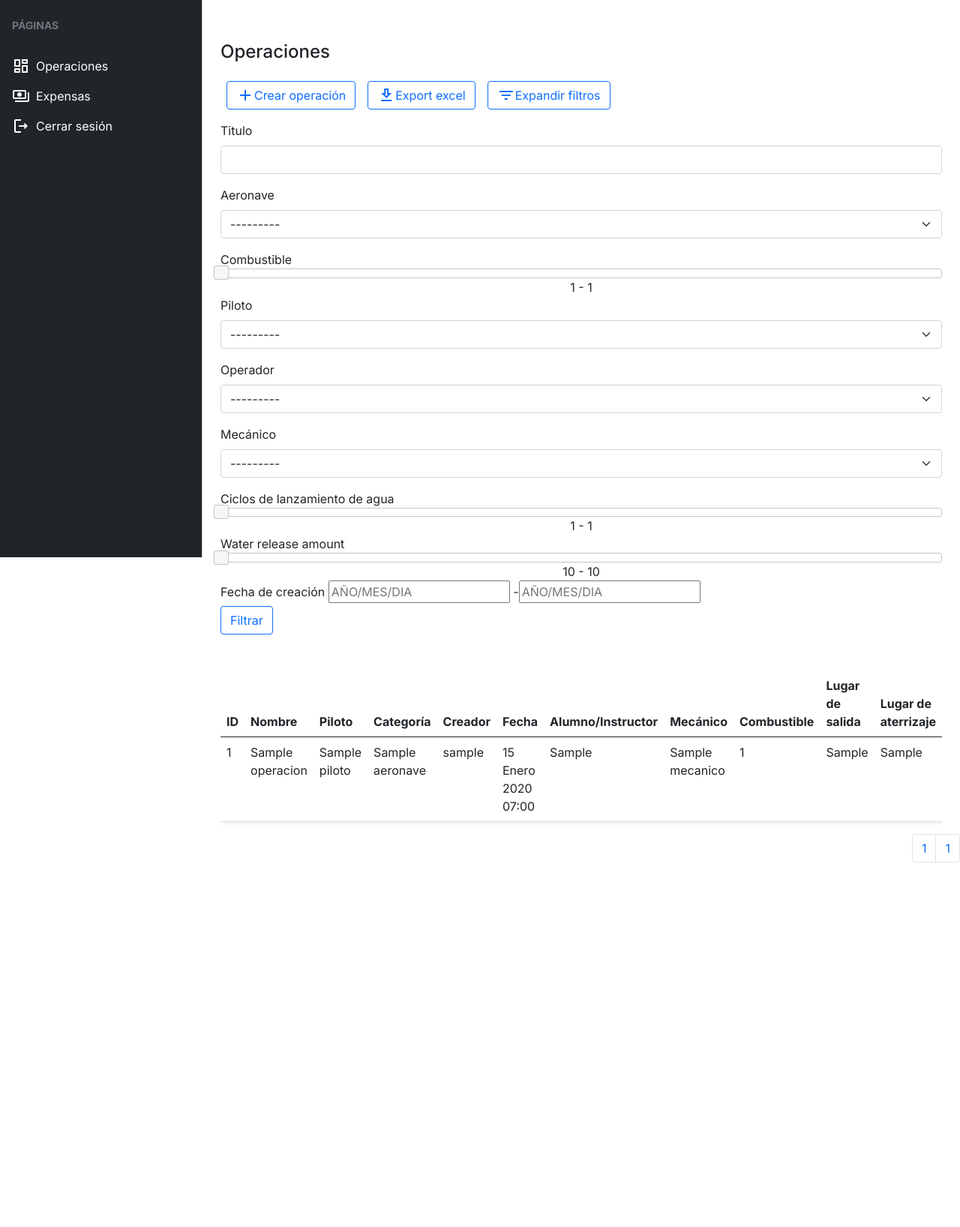
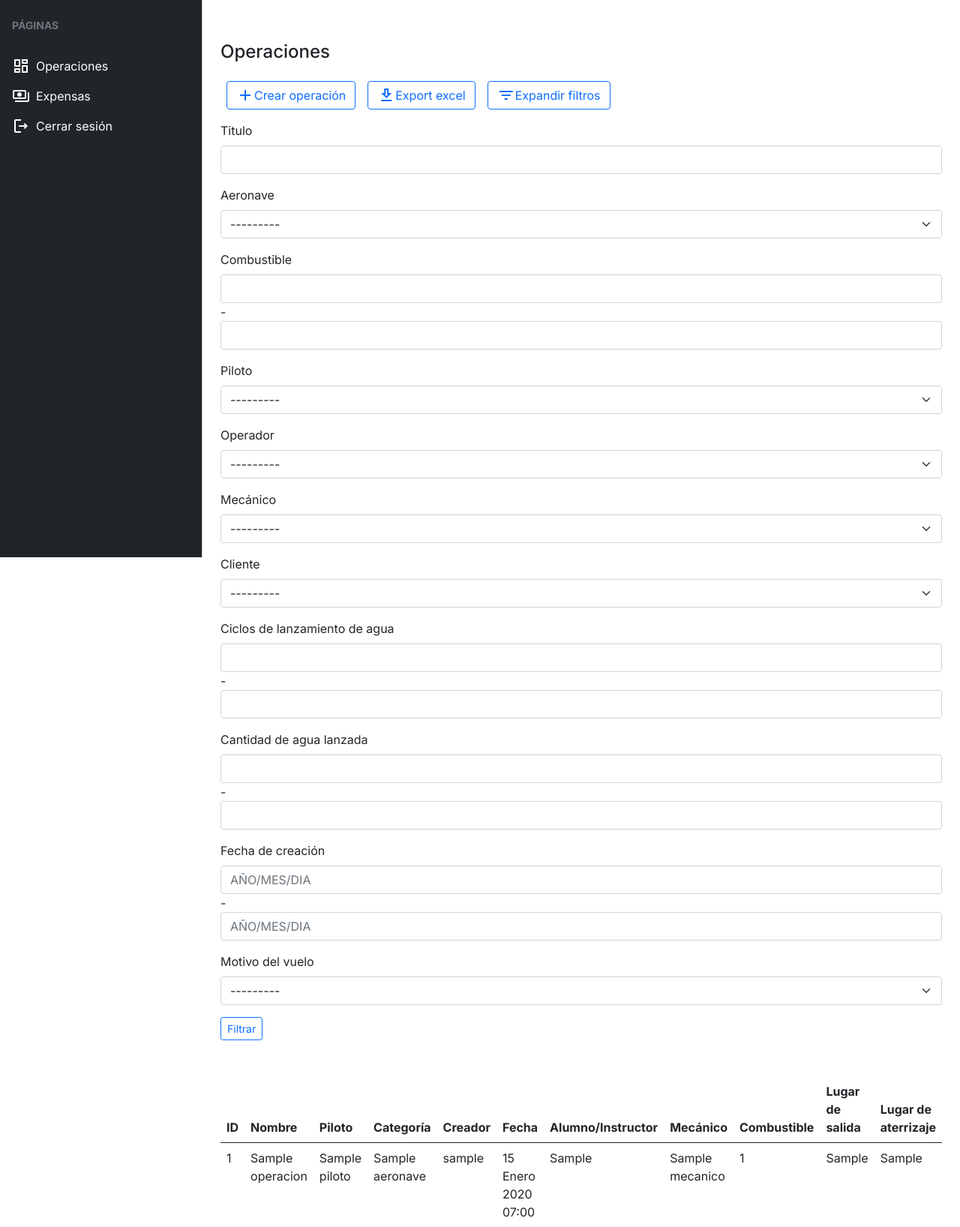
Before and after one commit to Augustorresfx/gastos-django, a Django app: page /gastos/ in a window 1280 px wide, after a click that opens the changed part. Shown: the part 57-1693 px from the top of the page at 75% size. Before the commit the page ends 1207 px from the top, so only its background shows below. Run offline with Django 4.2, Linux system fonts and the light colour scheme; a user stored in the database is signed in; tables that the repository leaves empty hold one stand-in row (values such as "Sample post"); some libraries are stand-ins or nearby versions.

Commit message:
changed-range-slider-not-working

```diff
--- a/clients/custom_filter.py
+++ /dev/null
@@ -1,24 +0,0 @@
-from django.forms.widgets import HiddenInput
-from django_filters.widgets import RangeWidget
-
-class CustomRangeWidget(RangeWidget):
-    template_name = 'forms/widgets/range-slider.html'
-
-    def __init__(self, attrs=None):
-        widgets = (HiddenInput(), HiddenInput())
-        super(RangeWidget, self).__init__(widgets, attrs)
-
-    def get_context(self, name, value, attrs):
-        ctx = super().get_context(name, value, attrs)
-        cur_min, cur_max = value
-        if cur_min is None:
-            cur_min = ctx['widget']['attrs']['data-range_min']
-        if cur_max is None:
-            cur_max = ctx['widget']['attrs']['data-range_max']
-        ctx['widget']['attrs'].update({'data-cur_min':cur_min,
-                                        'data-cur_max':cur_max})
-        base_id = ctx['widget']['attrs']['id']
-        for swx, subwidget in enumerate(ctx['widget']['subwidgets']):
-            subwidget['attrs']['id'] = base_id + "_" + self.suffixes[swx]
-        ctx['widget']['value_text'] = "{} - {}".format(cur_min,cur_max)
-        return ctx
--- a/clients/filters.py
+++ b/clients/filters.py
@@ -1,53 +1,15 @@
 import django_filters
 from django_filters import DateFromToRangeFilter, RangeFilter
 from .models import Operacion, Gasto
-from .forms import forms, PeopleFilterFormHelper
+from .forms import forms
 from django_filters.widgets import RangeWidget
-from django_range_slider.fields import RangeSliderField
-from .custom_filter import CustomRangeWidget
-
-
-class AllRangeFilter(RangeFilter):
-    def __init__(self, *args, **kwargs):
-        super().__init__(*args, **kwargs)
-        values = [p.fuel for p in Operacion.objects.all()]
-        min_value = min(values)
-        max_value = max(values)
-        self.extra['widget'] = CustomRangeWidget(attrs={'data-range_min':min_value,'data-range_max':max_value})
-
-class WaterReleaseCyclesRange(RangeFilter):
-    def __init__(self, *args, **kwargs):
-        super().__init__(*args, **kwargs)
-        values = [p.water_release_cycles for p in Operacion.objects.all()]
-        min_value = min(values)
-        max_value = max(values)
-        self.extra['widget'] = CustomRangeWidget(attrs={'data-range_min':min_value,'data-range_max':max_value})
-
-
-
-class FuelFilter(django_filters.FilterSet):
-    fuel = AllRangeFilter()
-
-    class Meta:
-        model = Operacion
-        fields = ['fuel']
-        form = PeopleFilterFormHelper
-
-
-class WaterAmountRange(RangeFilter):
-    def __init__(self, *args, **kwargs):
-        super().__init__(*args, **kwargs)
-        values = [p.water_release_amount for p in Operacion.objects.all()]
-        min_value = min(values)
-        max_value = max(values)
-        self.extra['widget'] = CustomRangeWidget(attrs={'data-range_min':min_value,'data-range_max':max_value})
 
 
 
 class ProductFilter(django_filters.FilterSet):
-    fuel = AllRangeFilter()
-    water_release_cycles = WaterReleaseCyclesRange()
-    water_release_amount = WaterAmountRange()
+    fuel = RangeFilter()
+    water_release_cycles = RangeFilter()
+    water_release_amount = RangeFilter()
     created = DateFromToRangeFilter(widget=RangeWidget(attrs={'placeholder': 'AÑO/MES/DIA'}))
 
     def __init__(self, *args, **kwargs):
@@ -56,19 +18,21 @@ class ProductFilter(django_filters.FilterSet):
         self.filters['title'].label = 'Titulo'
         self.filters['aeronave'].label = 'Aeronave'
         self.filters['pilot'].label = 'Piloto'
+        self.filters['client'].label = 'Cliente'
         self.filters['water_release_cycles'].label = 'Ciclos de lanzamiento de agua'
+        self.filters['water_release_amount'].label = 'Cantidad de agua lanzada'
         self.filters['operator'].label = 'Operador'
         self.filters['created'].label = 'Fecha de creación'
         self.filters['mechanic'].label = 'Mecánico'
+        self.filters['reason_of_flight'].label = 'Motivo del vuelo'
 
 
 
     class Meta:
         model = Operacion
 
-        fields = [ 'title', 'aeronave', 'fuel', 'pilot', 'operator', 'mechanic', 'water_release_cycles', 'water_release_amount', 'created'
+        fields = [ 'title', 'aeronave', 'fuel', 'pilot', 'operator', 'mechanic', 'client', 'water_release_cycles', 'water_release_amount', 'created', 'reason_of_flight'
                   ]
-        form = PeopleFilterFormHelper
         widgets = {
 
             'pilot': forms.Select(attrs={
@@ -80,7 +44,13 @@ class ProductFilter(django_filters.FilterSet):
             'aeronave': forms.Select(attrs={
                 'class': 'form-select'
             }),
+            'client': forms.Select(attrs={
+                'class': 'form-select'
+            }),
             'start_up_cycles': forms.Select(attrs={
+                'class': 'form-select'
+            }),
+            'reason_of_flight': forms.Select(attrs={
                 'class': 'form-select'
             })
 
--- a/clients/static/css/custom_slider.css
+++ /dev/null
@@ -1,26 +0,0 @@
-.numeric-slider .ui-draggable, .numeric-slider .ui-droppable {
-    background-position: top;
-  }
-
-  .numeric-slider .ui-widget-header {
-    background: #006fba;
-  }
-
-  .numeric-slider .value {
-    position: absolute;
-    top: 30px;
-    left: 50%;
-    margin: 0 0 0 -20px;
-    width: 40px;
-    text-align: center;
-    display: block;
-    font-weight: normal;
-  }
-
-  .numeric-slider {
-    text-align: center;
-  }
-
-  .numeric-slider-range-text {
-    text-align: center;
-  }
--- a/clients/static/js/custom_slider.js
+++ /dev/null
@@ -1,20 +0,0 @@
-$( function() {
-    $(".numeric-slider-range").slider({
-      range: true,
-      min: 0,
-      max: 100,
-      slide: function( event, ui ) {
-        $("#" + $(this).parent().attr("id") + "_min").val(ui.values[ 0 ]);
-        $("#" + $(this).parent().attr("id") + "_max").val(ui.values[ 1 ]);
-        $("#" + $(this).parent().attr("id") + "_text").text(ui.values[ 0 ] + ' - ' + ui.values[ 1 ]);
-      },
-      create: function( event, ui ) {
-        $(this).slider("option",'min',$(this).parent().data("range_min"));
-        $(this).slider("option",'max',$(this).parent().data("range_max"));
-        $(this).slider("option",'values',[$(this).parent().data("cur_min"), $(this).parent().data("cur_max")]);
-      }
-    });
-    $("#" + $(".numeric-slider").attr("id") + "_min").val( $(".numeric-slider").data("cur_min") );
-    $("#" + $(".numeric-slider").attr("id") + "_max").val( $(".numeric-slider").data("cur_max") );
-    $("#" + $(".numeric-slider").attr("id") + "_text").text(ui.values[ 0 ] + ' - ' + ui.values[ 1 ]);
-  } );
--- a/clients/templates/forms/fields/range-slider.html
+++ /dev/null
@@ -1,12 +0,0 @@
-{% load crispy_forms_field %}
-
-<div class="form-group{% if 'form-horizontal' in form_class %} row{% endif %}">
-  <label for="{{ field.id_for_label }}" class="{% if 'form-horizontal' in form_class %}col-form-label {% endif %}{{ label_class }}{% if field.field.required %} requiredField{% endif %}">
-
-    {{ field.label|safe }}
-    {% if field.field.required %}
-      <span class="asteriskField">*</span>
-    {% endif %}
-  </label>
-  {% crispy_field field  %}
-</div>
--- a/clients/templates/gastos.html
+++ b/clients/templates/gastos.html
@@ -8,7 +8,7 @@
 {% load crispy_forms_tags %}
 
 <head>
-  <link rel="stylesheet" href="{% static 'css/custom_slider.css' %}">
+
   <link rel="stylesheet" href="//code.jquery.com/ui/1.12.1/themes/base/jquery-ui.css">
 
   <script src="https://ajax.googleapis.com/ajax/libs/jquery/3.5.1/jquery.min.js"></script>
@@ -52,7 +52,9 @@
 
 
                         {% csrf_token %}
-                        {% crispy filter %}
+                        {{ form|crispy }}
+                        {{ form.title|crispy }}
+                        <button class="btn btn-sm btn-outline-primary" type="submit">Filtrar</button>
 
 
                       </form>
@@ -195,6 +197,6 @@
 
 
 <script src="{% static 'js/dashboard.js' %}"></script>
-<script src="{% static 'js/custom_slider.js' %}"></script>
+
 
 {% endblock %}
--- a/clients/views.py
+++ b/clients/views.py
@@ -7,7 +7,7 @@ from .forms import ClientForm, ClientFilterForm, GastoForm
 from .models import Operacion, Aeronave, Impuesto
 from django.contrib.auth.decorators import login_required
 from django.core.paginator import Paginator
-from .filters import ProductFilter, FuelFilter
+from .filters import ProductFilter
 from django.http import HttpResponse
 import xlwt
 from datetime import timedelta, datetime
@@ -82,13 +82,12 @@ def gastos(request):
         )
 
     context['clients'] = filtered_clients.qs
-    paginated_filter = Paginator(filtered_clients.qs, 2)
+    paginated_filter = Paginator(filtered_clients.qs, 10)
     page_number = request.GET.get("page")
     filter_pages = paginated_filter.get_page(page_number)
 
-    context['filter'] = filtered_clients.form
+    context['form'] = filtered_clients.form
     context['pages'] = filter_pages
-    categories = Aeronave.objects.all()
 
     return render(request, 'gastos.html', context=context)
 
@@ -101,17 +100,15 @@ def expensas(request):
     page_number = request.GET.get("page")
     filter_pages = paginated_filter.get_page(page_number)
     context['pages'] = filter_pages
-    categories = Aeronave.objects.all()
 
     return render(request, 'expensas.html', context=context)
 
 @login_required
 def create_expensa(request):
     if request.method == 'GET':
-        categories = Aeronave.objects.all()
+
         return render(request, 'create_expensa.html', {
             'form': GastoForm,
-            'categories': categories,
         })
     else:
         try:
@@ -129,10 +126,10 @@ def create_expensa(request):
 @login_required
 def create_gasto(request):
     if request.method == 'GET':
-        categories = Aeronave.objects.all()
+
         return render(request, 'create_gasto.html', {
             'form': ClientForm,
-            'categories': categories,
+
         })
     else:
         try:
@@ -188,11 +185,12 @@ def gasto_detail(request, operacion_id):
             return render(request, 'gasto_detail.html', {'client': product, 'form': form, 'error': 'Error actualizando el cliente'})
 
 def send_mail_with_excel(excel_file):
-
+    module_dir = os.path.dirname(__file__)   #get current directory
+    file_path = os.path.join(module_dir, 'staticfiles/Reporte_diario.xlsx')   #full path to text.
     response = HttpResponse(content_type='application/ms-excel')
     response['Content-Disposition'] = 'attachment; filename=Reporte_Diario' + \
     str(datetime.now())+'.xlsx'
-    path = "/opt/render/project/src/staticfiles/Reporte_diario.xlsx"
+    path = file_path
     wb = load_workbook(path)
     wb.iso_dates = True
     sheet = wb.active
```
Also changed, not shown: clients/templates/forms/widgets/range-slider.html (deleted, +0 -10 lines), nitroadmin/settings.py (+12 -12 lines).
